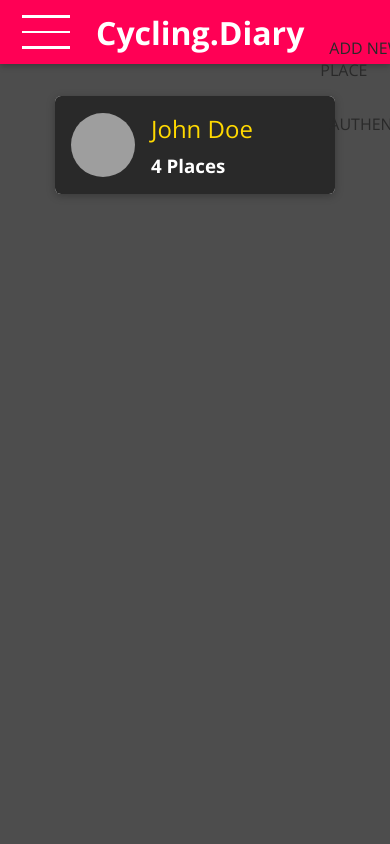
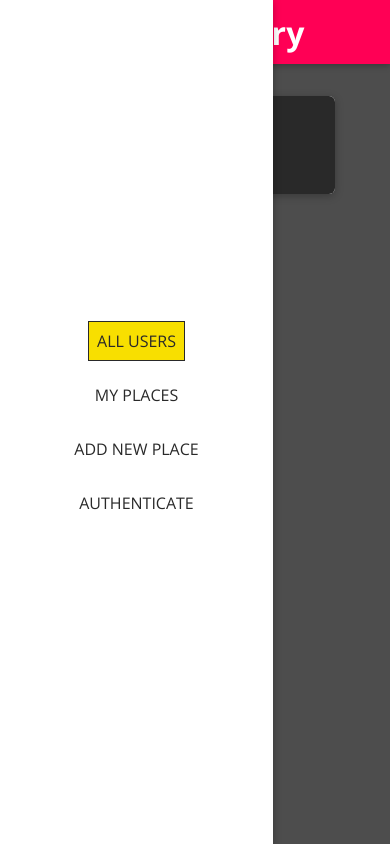
Before and after one commit to zamanshahed/react_cycling_places, a React (Create React App) app: page / in a window 390 px wide. Built offline with nearby package versions, Linux system fonts and the light colour scheme; grey boxes are pictures that could not be loaded.

Commit message:
initial commit 0.55: the navbar frontend development for mobile screens is on its way almost

```diff
--- a/src/shared/components/Navigation/MainNavigation.js
+++ b/src/shared/components/Navigation/MainNavigation.js
@@ -3,10 +3,18 @@
 
 import MainHeader from './MainHeader';
 import NavLinks from './NavLinks';
+import SideDrawer from './SideDrawer';
 import './MainNavigation.css';
 
 const MainNavigation = props => {
-	return (<MainHeader>
+	return (
+		<React.Fragment>
+	<MainHeader>
+		<SideDrawer>
+			<nav className="main-navigation__drawer-nav">
+				<NavLinks />
+			</nav>
+		</SideDrawer>
 		<button className="main-navigation__menu-btn">
 			<span />
 			<span />
@@ -15,11 +23,13 @@
 		<h1 className="main-navigation__title">
 			<Link to="/">Cycling.Diary</Link>
 		</h1>
-		<nav>
+		<nav className="main-navigation__header-nav">
 			<NavLinks />
 		</nav>
 
-	</MainHeader>);
+	</MainHeader>
+	</React.Fragment>
+	);
 };
 
 export default MainNavigation;
--- a/src/shared/components/Navigation/SideDrawer.css
+++ b/src/shared/components/Navigation/SideDrawer.css
@@ -0,0 +1,10 @@
+.side-drawer {
+  position: fixed;
+  left: 0;
+  top: 0;
+  z-index: 100;
+  height: 100vh;
+  width: 70%;
+  background: white;
+  box-shadow: 0 2px 8px rgba(0, 0, 0, 0.26);
+}
--- a/src/shared/components/Navigation/SideDrawer.js
+++ b/src/shared/components/Navigation/SideDrawer.js
@@ -0,0 +1,11 @@
+import React from 'react';
+
+import './SideDrawer.css';
+
+const SideDrawer = props => {
+	return (
+		<aside className="side-drawer">{props.children}</aside>
+	);
+};
+
+export default SideDrawer;
```
